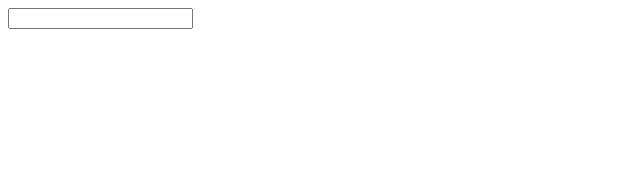
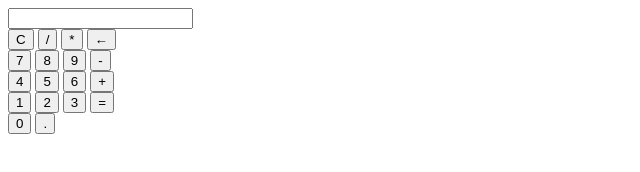
Before and after one commit to AliSinaDevelo/JCalc, a plain HTML site: page index.html in a window 1280 px wide. Shown: the whole page, without its empty margins (0-640 px from the left). Drawn offline with Linux system fonts and the light colour scheme.

Commit message:
structure of calc design

```diff
--- a/index.html
+++ b/index.html
@@ -12,7 +12,34 @@
             <input type="text" id="display" readonly>
         </div>
         <div class="buttons">
-
+            <div class="row">
+                <button class="clear">C</button>
+                <button class="operator">/</button>
+                <button class="operator">*</button>
+                <button class="backspace">←</button>
+            </div>
+            <div class="row">
+                <button class="number">7</button>
+                <button class="number">8</button>
+                <button class="number">9</button>
+                <button class="operator">-</button>
+            </div>
+            <div class="row">
+                <button class="number">4</button>
+                <button class="number">5</button>
+                <button class="number">6</button>
+                <button class="operator">+</button>
+            </div>
+            <div class="row">
+                <button class="numner">1</button>
+                <button class="numner">2</button>
+                <button class="numner">3</button>
+                <button class="equals">=</button>
+            </div>
+            <div class="row">
+                <button class="number">0</button>
+                <button class="number">.</button>
+            </div>
         </div>
     </div>
     <script src="scripts/main.js"></script>
```
